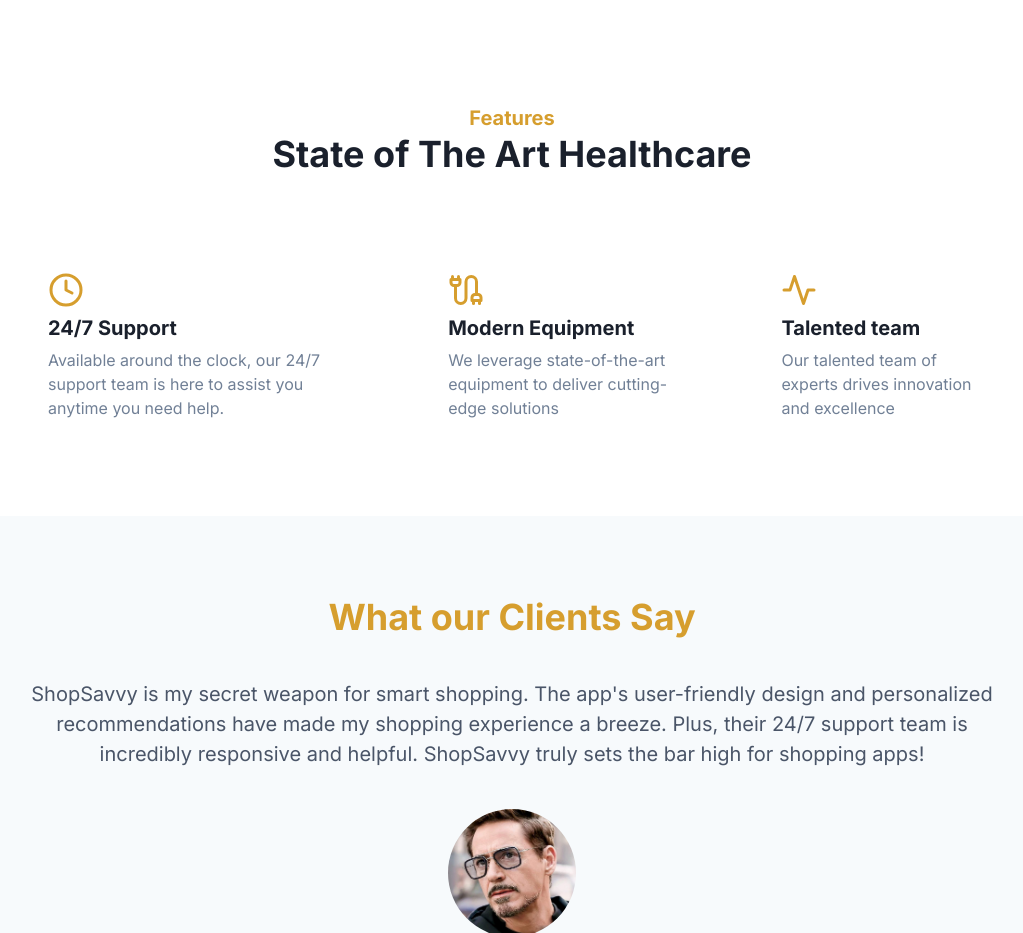
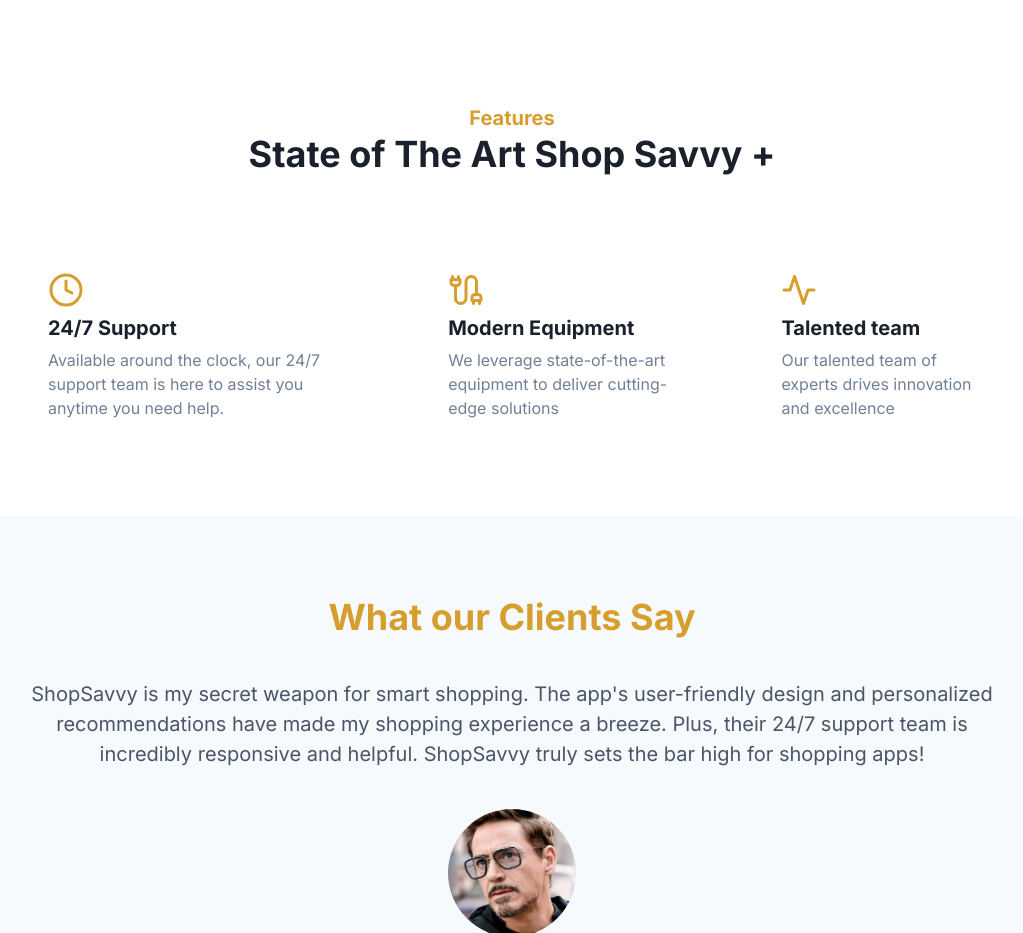
Before and after one commit to ShopSavvy-MidExam/ShopSavvy, a React (Vite) app: page / in a window 1280 px wide. Shown: the part 2020-2953 px from the top of the page, without its empty margins (128-1151 px from the left). Built offline with nearby package versions, Linux system fonts and the light colour scheme.

Commit message:
edit Services

```diff
--- a/src/components/Services.jsx
+++ b/src/components/Services.jsx
@@ -25,7 +25,7 @@
             <Text fontSize="xl" color="primary.500">
               Features
             </Text>
-            <Heading>State of The Art Healthcare</Heading>
+            <Heading>State of The Art Shop Savvy +</Heading>
           </Box>
           <HStack spacing={10}>
             <VStack alignItems="flex-start" py={4} px={8} gap={2}>
```
